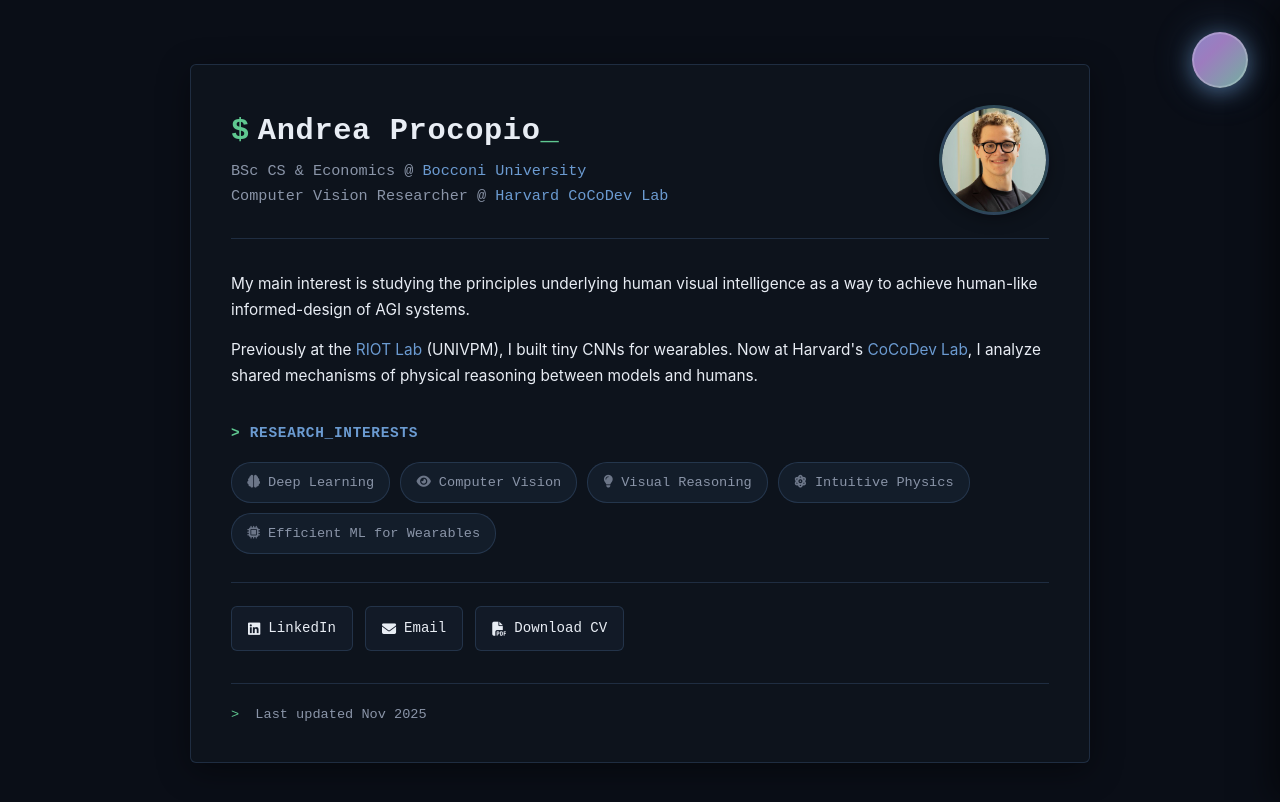
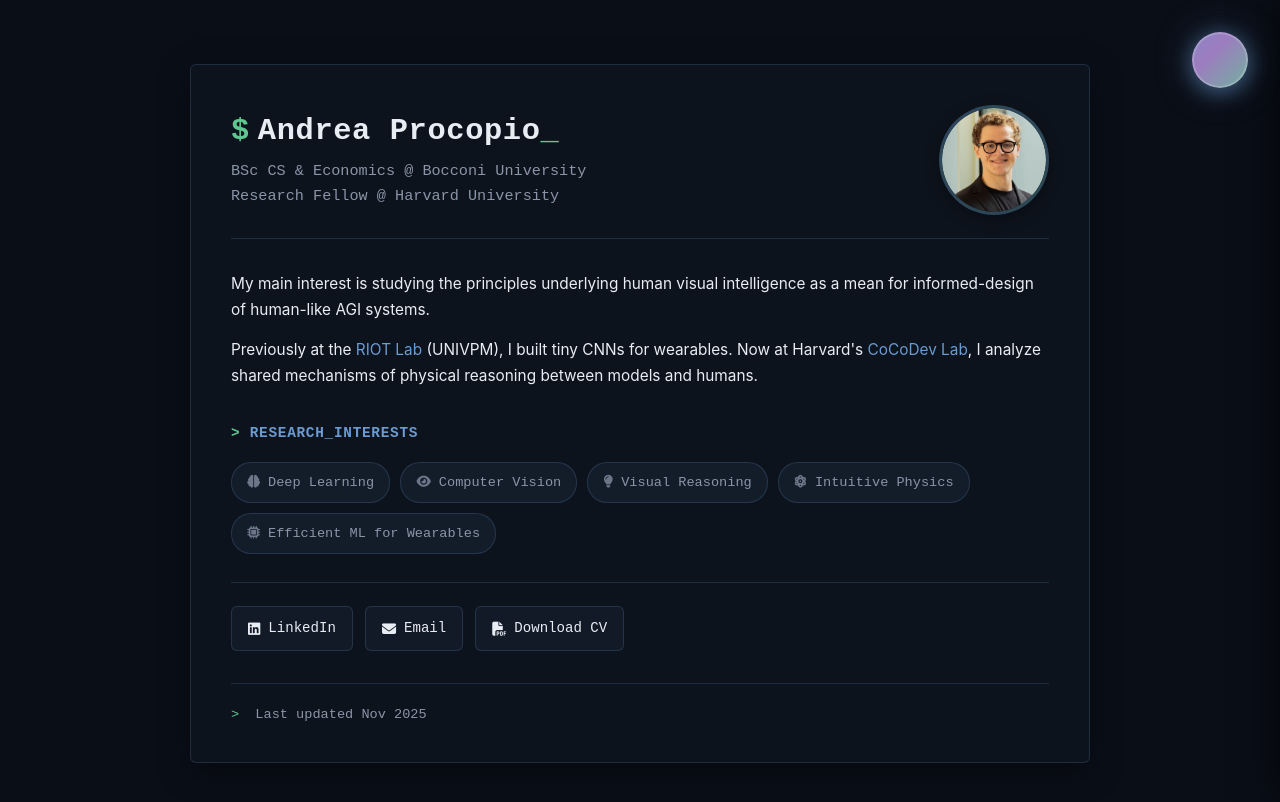
Before and after one commit to Andrea-Procopio/andrea-procopio.github.io, a plain HTML site: page index.html in a window 1280 px wide. Drawn offline with Linux system fonts and the light colour scheme.

Commit message:
Update index.html

```diff
--- a/index.html
+++ b/index.html
@@ -664,7 +664,7 @@
       <header>
         <div class="header-text">
           <h1><span class="prompt">$</span>Andrea Procopio<span class="cursor-blink"></span></h1>
-          <div class="tag">BSc CS & Economics @ <a href="https://www.unibocconi.it/en/programs/bachelor-science/economics-management-and-computer-science/study-plan" target="_blank" rel="noopener">Bocconi University</a><br>Computer Vision Researcher @ <a href="https://www.cocodev.org" target="_blank" rel="noopener">Harvard CoCoDev Lab</a></div>
+          <div class="tag">BSc CS & Economics @ Bocconi University</a><br>Research Fellow @ Harvard University</a></div>
         </div>
         <div class="avatar-container">
           <div class="avatar">
@@ -674,7 +674,7 @@
       </header>
 
       <section>
-        <p>My main interest is studying the principles underlying human visual intelligence as a way to achieve human-like informed-design of AGI systems.</p>
+        <p>My main interest is studying the principles underlying human visual intelligence as a mean for informed-design of human-like AGI systems.</p>
         <p>Previously at the <a href="https://dii.univpm.it/en-gb/riot_en/" target="_blank" rel="noopener">RIOT Lab</a> (UNIVPM), I built tiny CNNs for wearables. Now at Harvard's <a href="https://www.cocodev.org" target="_blank" rel="noopener">CoCoDev Lab</a>, I analyze shared mechanisms of physical reasoning between models and humans.</p>
       </section>
 
```
